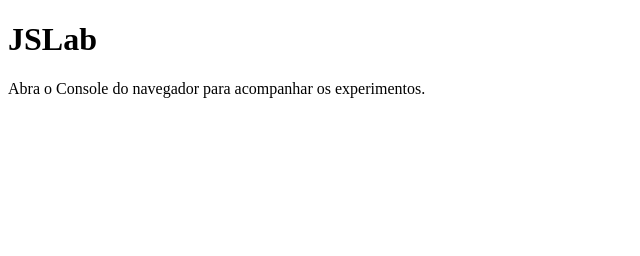
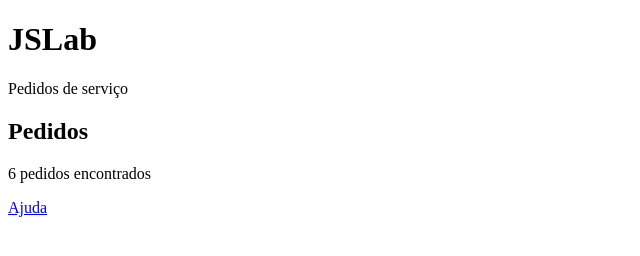
Before and after one commit to rmachado09/jslab, a plain HTML site: page index.html in a window 1280 px wide. Shown: the whole page, without its empty margins (0-640 px from the left). Drawn offline with Linux system fonts and the light colour scheme.

Commit message:
feat: adiciona manipulação básica do DOM

```diff
--- /dev/null
+++ b/assets/js/dados.js
@@ -0,0 +1,50 @@
+const pedidos = [
+    {
+        id: 1042,
+        cliente: "Clínica Central",
+        categoria: "Rede",
+        prioridade: "alta",
+        status: "atendimento",
+        valor: 850
+    },
+    {
+        id: 1043,
+        cliente: "Loja Horizonte",
+        categoria: "Hardware",
+        prioridade: "normal",
+        status: "aberto",
+        valor: 420
+    },
+    {
+        id: 1044,
+        cliente: "Escritório Almeida",
+        categoria: "Rede",
+        prioridade: "urgente",
+        status: "aberto",
+        valor: 1200
+    },
+    {
+        id: 1045,
+        cliente: "Colégio Primavera",
+        categoria: "Software",
+        prioridade: "normal",
+        status: "concluido",
+        valor: 640
+    },
+    {
+        id: 1046,
+        cliente: "Mercado União",
+        categoria: "Hardware",
+        prioridade: "alta",
+        status: "aberto",
+        valor: 980
+    },
+    {
+        id: 1047,
+        cliente: "Studio Criativo",
+        categoria: "Software",
+        prioridade: "normal",
+        status: "concluido",
+        valor: 350
+    }
+];
--- a/assets/js/script.js
+++ b/assets/js/script.js
@@ -1,4 +1,4 @@
-console.log("JavaScript carregado com sucesso!");
+/*console.log("JavaScript carregado com sucesso!");
 
 /*let quantidade = 3;
 
@@ -8,7 +8,7 @@ quantidade = 5;
 
 console.log(quantidade);*/
 
-const nomeCurso = "Desenvolvimento de Interfaces Web";
+/*const nomeCurso = "Desenvolvimento de Interfaces Web";
 
 console.log(nomeCurso);
 
@@ -22,7 +22,7 @@ console.log(typeof nome);
 console.log(typeof idade);
 console.log(typeof aprovado);*/
 
-console.log(typeof "Olá");
+/*console.log(typeof "Olá");
 console.log(typeof 42);
 console.log(typeof false);
 
@@ -49,7 +49,7 @@ console.log (`Subtotal: ${subtotal}`);
 console.log (`Desconto: ${desconto}`);
 console.log (`Total: ${total}`);*/
 
-const a = 10;
+/*const a = 10;
 const b = 3;
 
 console.log(a + b);
@@ -97,7 +97,7 @@ const bloqueado = false;
 
 console.log(!bloqueado);*/
 
-const nomeProduto = "celular";
+/*const nomeProduto = "celular";
 const preco = 1000;
 const quantidade = 5;
 const percentualDesconto = 10;
@@ -117,7 +117,7 @@ console.log(`Subtotal: ${subtotal}`);
 console.log(`Desconto: ${desconto}`);
 console.log(`Valor Final: ${valorFinal}`);*/
 
-console.log (typeof nomeProduto)
+/*console.log (typeof nomeProduto)
 console.log (typeof preco)
 console.log (typeof disponibilidade)
 
@@ -162,7 +162,7 @@ console.error("Erro");*/
 
 
 
-for (let i = 1; i <= 5; i++) {
+/*for (let i = 1; i <= 5; i++) {
     console.log(i);
 }
 
@@ -295,7 +295,7 @@ function calcularValorFinal(
 /*const resultado =
     calcularValorFinal(80, 3, 10);*/
 
-console.log(resultado);
+/*console.log(resultado);
 
 function calcularMedia(
     nota1,
@@ -368,7 +368,7 @@ console.log(pedido.status);
 pedido.status = "atendimento";
 console.log(pedido)*/
 
-const pedidos = [
+/*const pedidos = [
     {
         id: 1042,
         cliente: "Clínica Central",
@@ -476,7 +476,7 @@ console.log(
     texto.includes("Central")
 );*/
 
-const texto = "Clínica Central";
+/*const texto = "Clínica Central";
 const termo = "central";
 
 console.log(
@@ -601,4 +601,53 @@ pedidos.forEach(pedido => {
     console.log(
         `${pedido.cliente} - ${valorFormatado}`
     );
-});
+});*/
+
+
+
+const resumo =
+    document.querySelector("#resumo");
+
+console.log(resumo);
+
+resumo.textContent =
+    `${pedidos.length} pedidos encontrados`;
+
+/*const titulo =
+    document.querySelector("h1");
+
+titulo.textContent =
+    "JSLab — Gestão de Pedidos"; */
+
+const titulo =
+    document.querySelector("h1");
+
+titulo.classList.add("destaque");
+
+const link =
+    document.querySelector("#link-ajuda");
+
+link.setAttribute(
+    "href",
+    "https://example.com"
+);
+
+console.log(
+    link.getAttribute("href")
+);
+
+
+const paragrafo =
+    document.createElement("p");
+
+paragrafo.textContent =
+    "Elemento criado com JavaScript";
+
+console.log(paragrafo);
+
+const lista =
+    document.querySelector("#lista-pedidos");
+
+lista.append(paragrafo);
+
+paragrafo.remove();
--- a/index.html
+++ b/index.html
@@ -5,18 +5,39 @@
     <meta charset="UTF-8">
     <meta name="viewport" content="width=device-width, initial-scale=1.0">
 
-    <title>JSLab | Fundamentos de JavaScript</title>
+    <title>JSLab | Pedidos</title>
 
+    <script src="assets/js/dados.js" defer></script>
     <script src="assets/js/script.js" defer></script>
 </head>
 
 <body>
 
-    <h1>JSLab</h1>
+    <header>
+        <h1>JSLab</h1>
+        <p>Pedidos de serviço</p>
+    </header>
 
-    <p>
-        Abra o Console do navegador para acompanhar os experimentos.
-    </p>
+    <main>
+
+        <section aria-labelledby="titulo-pedidos">
+
+            <h2 id="titulo-pedidos">
+                Pedidos
+            </h2>
+
+            <p id="resumo">
+                Carregando dados...
+            </p>
+
+            <div id="lista-pedidos"></div>
+
+            <a id="link-ajuda" href="#">
+                 Ajuda
+            </a>
+        </section>
+
+    </main>
 
 </body>
 
```
